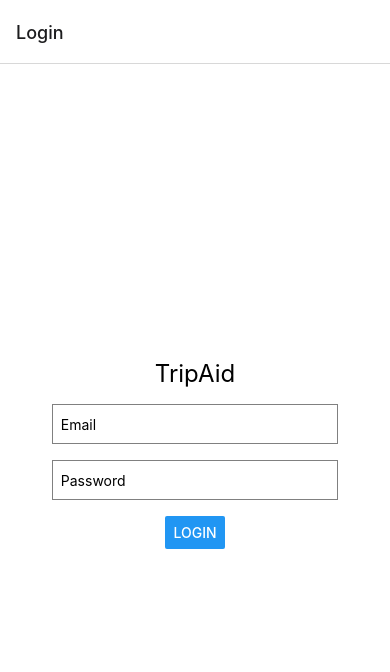
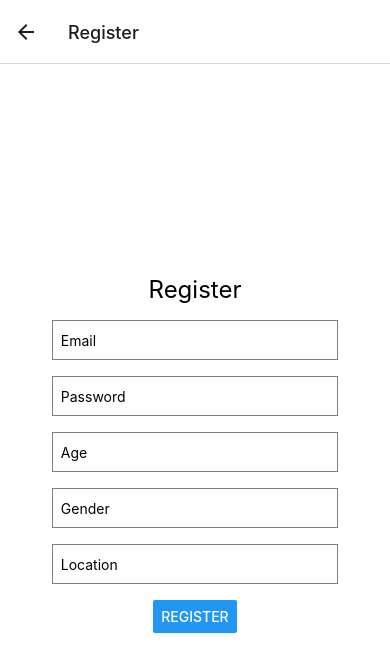
Before and after one commit to Lang0406/FYP2023, a React Native app: screen /Register in a window 390 px wide. Before the commit this address had no page. Shown: the top 672 px of the page. Built offline with nearby package versions, Linux system fonts and the light colour scheme.

Commit message:
Register

```diff
--- a/App.js
+++ b/App.js
@@ -5,6 +5,7 @@ import { NavigationContainer } from '@react-navigation/native';
 import { createStackNavigator } from '@react-navigation/stack';
 import { firebase, db } from './firebase';
 import UserInfo from './UserInfo';
+import Register from './Register';
 
 const Stack = createStackNavigator();
 
@@ -47,7 +48,9 @@ export default function App() {
         <Stack.Screen name="Login">
           {props => <LoginScreen {...props} email={email} setEmail={setEmail} password={password} setPassword={setPassword} handleLogin={() => handleLogin(props.navigation)} />}
         </Stack.Screen>
+        <Stack.Screen name="Register" component={Register} />
         <Stack.Screen name="UserInfo" component={UserInfo} />
+
       </Stack.Navigator>
     </NavigationContainer>
   );
@@ -55,6 +58,10 @@ export default function App() {
 
 //front end
 const LoginScreen = ({ navigation, email, setEmail, password, setPassword, handleLogin }) => {
+  const handleRegisterNavigation = () => {
+    navigation.navigate('Register');
+  };
+
   return (
     <View style={styles.container}>
       <Text style={styles.title}>TripAid</Text>
@@ -72,6 +79,7 @@ const LoginScreen = ({ navigation, email, setEmail, password, setPassword, handl
         value={password}
       />
       <Button title="Login" onPress={() => handleLogin(navigation)} />
+      <Button title="Register" onPress={handleRegisterNavigation} />
     </View>
   );
 };
--- /dev/null
+++ b/Register.js
@@ -0,0 +1,107 @@
+// Register.js
+import React, { useState } from 'react';
+import { View, Text, TextInput, Button, Alert, StyleSheet } from 'react-native';
+import { firebase, db } from './firebase';
+
+const Register = ({ navigation }) => {
+  const [email, setEmail] = useState('');
+  const [password, setPassword] = useState('');
+  const [age, setAge] = useState('');
+  const [gender, setGender] = useState('');
+  const [location, setLocation] = useState('');
+
+  const handleRegister = async () => {
+    try {
+      // Register user with email and password
+      const userCredential = await firebase.auth().createUserWithEmailAndPassword(email, password);
+      const user = userCredential.user;
+
+      if (!user) {
+        // If user is not defined, display an error
+        Alert.alert('Registration Error', 'User registration failed.');
+        return;
+      }
+
+      // Add user data to Firestore
+      await db.collection('users').doc(user.uid).set({
+        email,
+        age: parseInt(age, 10), // Convert age to number
+        gender,
+        location,
+      });
+
+      // Display a pop-up or alert
+      Alert.alert('Registration Successful', 'Welcome to the app!');
+
+      // Navigate to the UserInfo screen
+      navigation.goBack();
+    } catch (error) {
+      console.error('Error registering user:', error.message);
+      // Display an error pop-up or alert
+      Alert.alert('Registration Error', error.message);
+    }
+  };
+
+  return (
+    <View style={styles.container}>
+      <Text style={styles.title}>Register</Text>
+      <TextInput
+        style={styles.input}
+        placeholder="Email"
+        onChangeText={(text) => setEmail(text)}
+        value={email}
+      />
+      <TextInput
+        style={styles.input}
+        placeholder="Password"
+        secureTextEntry={true}
+        onChangeText={(text) => setPassword(text)}
+        value={password}
+      />
+      <TextInput
+        style={styles.input}
+        placeholder="Age"
+        onChangeText={(text) => setAge(text)}
+        value={age}
+        keyboardType="numeric" // Show numeric keyboard
+      />
+      <TextInput
+        style={styles.input}
+        placeholder="Gender"
+        onChangeText={(text) => setGender(text)}
+        value={gender}
+      />
+      <TextInput
+        style={styles.input}
+        placeholder="Location"
+        onChangeText={(text) => setLocation(text)}
+        value={location}
+      />
+      <Button title="Register" onPress={handleRegister} />
+    </View>
+  );
+};
+
+const styles = StyleSheet.create({
+  container: {
+    flex: 1,
+    backgroundColor: '#fff',
+    alignItems: 'center',
+    justifyContent: 'center',
+    padding: 16,
+  },
+  title: {
+    fontSize: 24,
+    marginBottom: 16,
+  },
+  input: {
+    height: 40,
+    width: '80%',
+    borderColor: 'gray',
+    borderWidth: 1,
+    marginBottom: 16,
+    paddingLeft: 8,
+  },
+});
+
+export default Register;
--- a/UserInfo.js
+++ b/UserInfo.js
@@ -1,4 +1,3 @@
-// UserInfoScreen.js
 import React from 'react';
 import { View, Text } from 'react-native';
 
```
